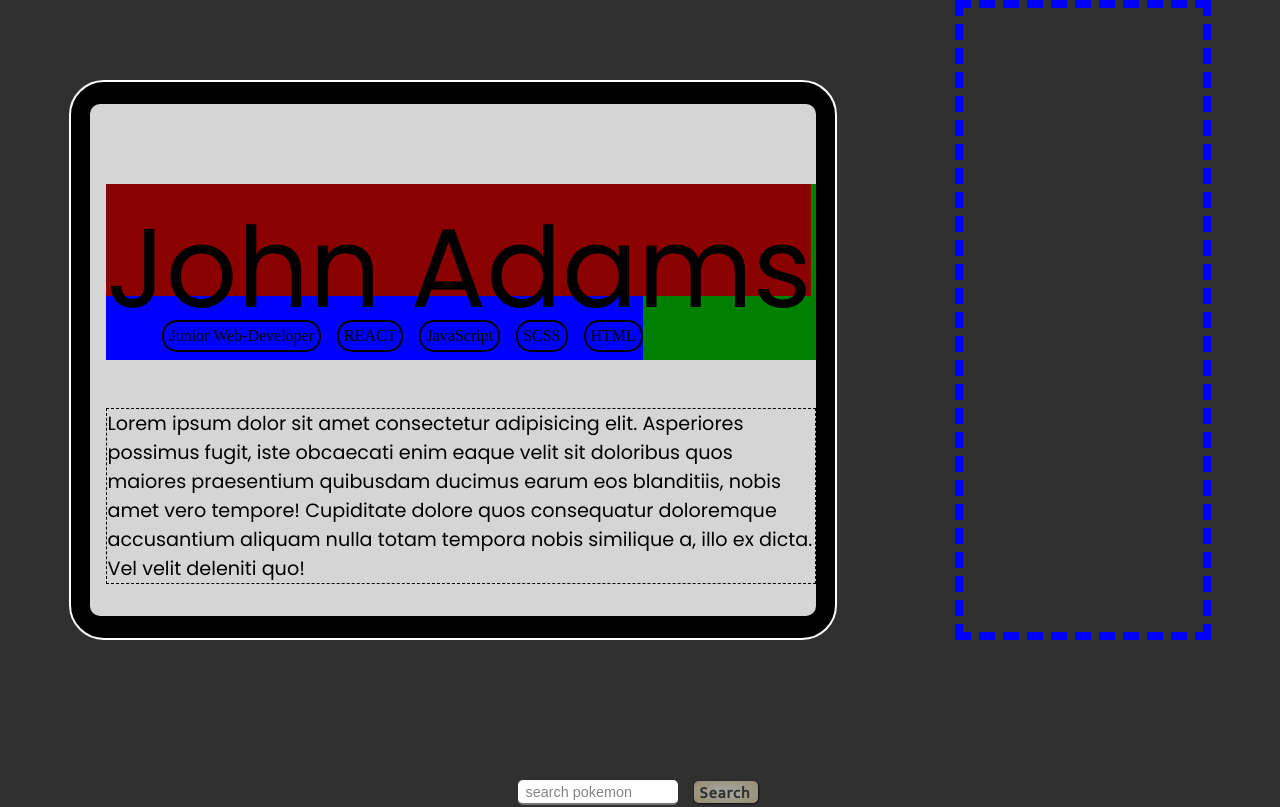
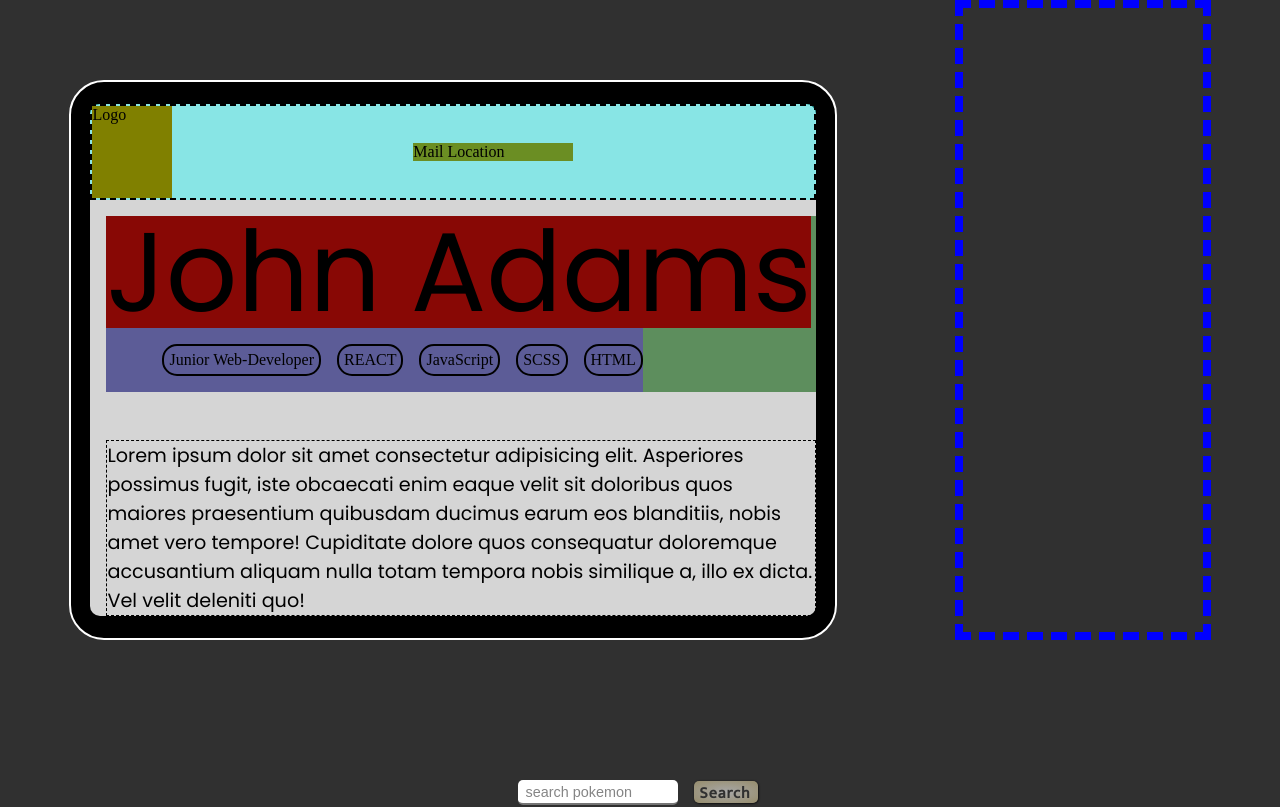
Before and after one commit to johnxadams/portfolio-v3, a React (Create React App) app: page / in a window 1280 px wide. Shown: the top 807 px of the page. Built offline with nearby package versions, Linux system fonts and the light colour scheme; a web font is replaced by a local one.

Commit message:
landing page box adjustment

```diff
--- a/src/components/Layout/Landingpage/Landingpage.jsx
+++ b/src/components/Layout/Landingpage/Landingpage.jsx
@@ -5,6 +5,11 @@ export const Landingpage = () => {
     <>
       <div className="big-box-behind-lp">
         <div className="inside-big-box-lp">
+          <div className="inside-big-box-lp-header">
+            <div className="my-logo-container">Logo</div>
+            <div className="my-location-email">Mail Location</div>
+            <div></div>
+          </div>
           <div className="name-and-skills-container">
             <div className="my-name">John Adams</div>
             <div className="my-skills">
@@ -15,7 +20,12 @@ export const Landingpage = () => {
               </ul>
             </div>
             <div className="my-info-box">
-                Lorem ipsum dolor sit amet consectetur adipisicing elit. Asperiores possimus fugit, iste obcaecati enim eaque velit sit doloribus quos maiores praesentium quibusdam ducimus earum eos blanditiis, nobis amet vero tempore! Cupiditate dolore quos consequatur doloremque accusantium aliquam nulla totam tempora nobis similique a, illo ex dicta. Vel velit deleniti quo!
+              Lorem ipsum dolor sit amet consectetur adipisicing elit.
+              Asperiores possimus fugit, iste obcaecati enim eaque velit sit
+              doloribus quos maiores praesentium quibusdam ducimus earum eos
+              blanditiis, nobis amet vero tempore! Cupiditate dolore quos
+              consequatur doloremque accusantium aliquam nulla totam tempora
+              nobis similique a, illo ex dicta. Vel velit deleniti quo!
             </div>
           </div>
         </div>
--- a/src/scss/layout/_landingpage.scss
+++ b/src/scss/layout/_landingpage.scss
@@ -18,27 +18,45 @@
     border-radius: 10px;
     font-size: 5rem;
     font-family: "Kameron";
+    .inside-big-box-lp-header {
+      width: auto;
+      height: 6rem;
+      background-color: rgba(0, 255, 255, 0.363);
+      border: 2px dashed black;
+      @include flex-justify-align-dir(space-between, center, row);
+      .my-logo-container {
+        height: 100%;
+        width: 5rem;
+        background-color: olive;
+      }
+      .my-location-email {
+        width: 10rem;
+        height: auto;
+        background-color: olivedrab;
+      }
+    }
     .name-and-skills-container {
       // width: 80%;
       height: 11rem;
-      background: green;
-      margin: 5rem 0 0 1rem;
+      background: rgba(6, 90, 6, 0.575);
+      margin: 1rem 0 0 1rem;
       @include flex-justify-align-dir(flex-start, flex-start, column);
       .my-name {
         // width: 100%;
         height: 7rem;
-        background: darkred;
+        background: rgba(139, 0, 0, 0.945);
         font-family: "Poppins";
         font-size: 7rem;
         font-weight: 400;
         z-index: 1;
+        @include flex-justify-align-dir(center, center, row);
       }
       .my-skills {
         // width: 10rem;
         height: 4rem;
-        background: blue;
+        background: rgb(92, 92, 151);
+        @include flex-justify-align-dir(center, flex-end, row);
         ul {
-          margin-top: 1.5rem;
           li {
             display: inline-block;
             list-style-type: none;
@@ -51,10 +69,10 @@
       }
     }
     .my-info-box {
-        margin-top: 3rem;
-        border: 1px dashed black;
-        font-size: 1.2rem;
-        font-family: "Poppins";
+      margin-top: 3rem;
+      border: 1px dashed black;
+      font-size: 1.2rem;
+      font-family: "Poppins";
     }
   }
 }
```
